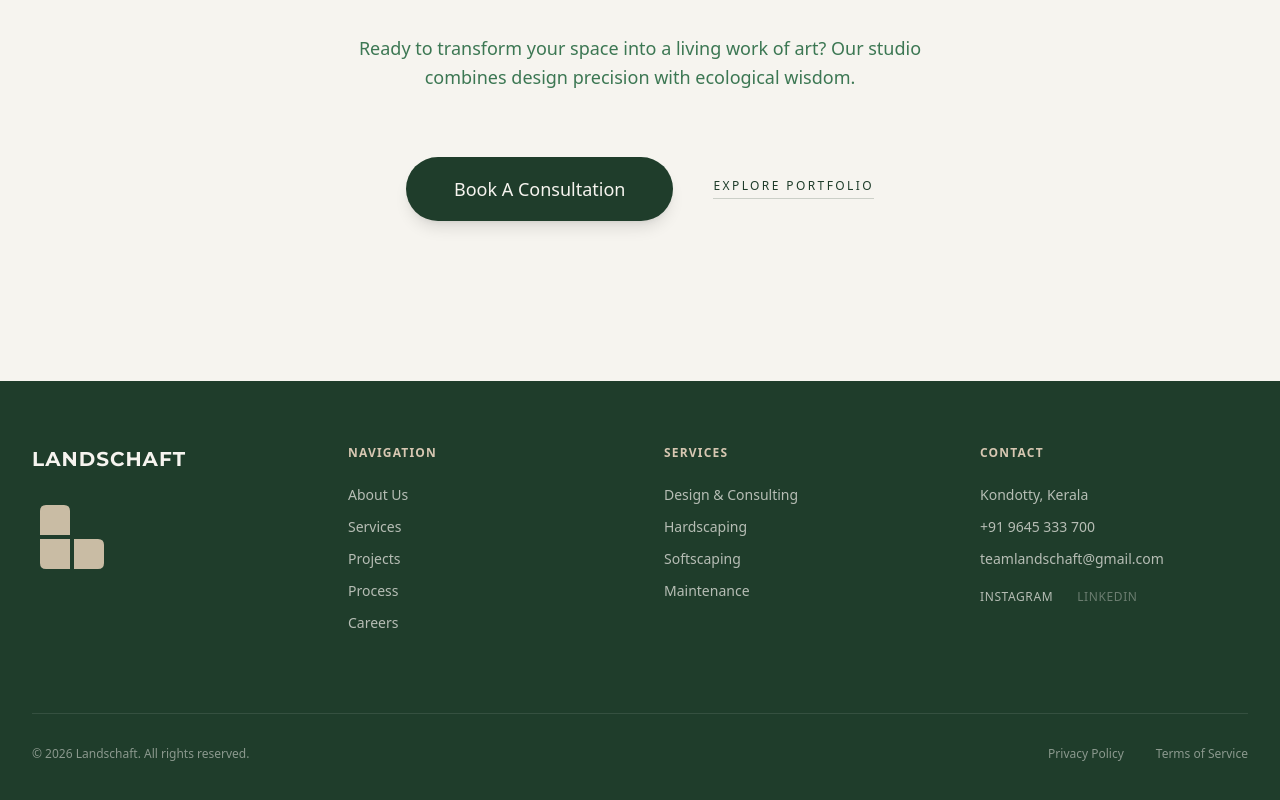
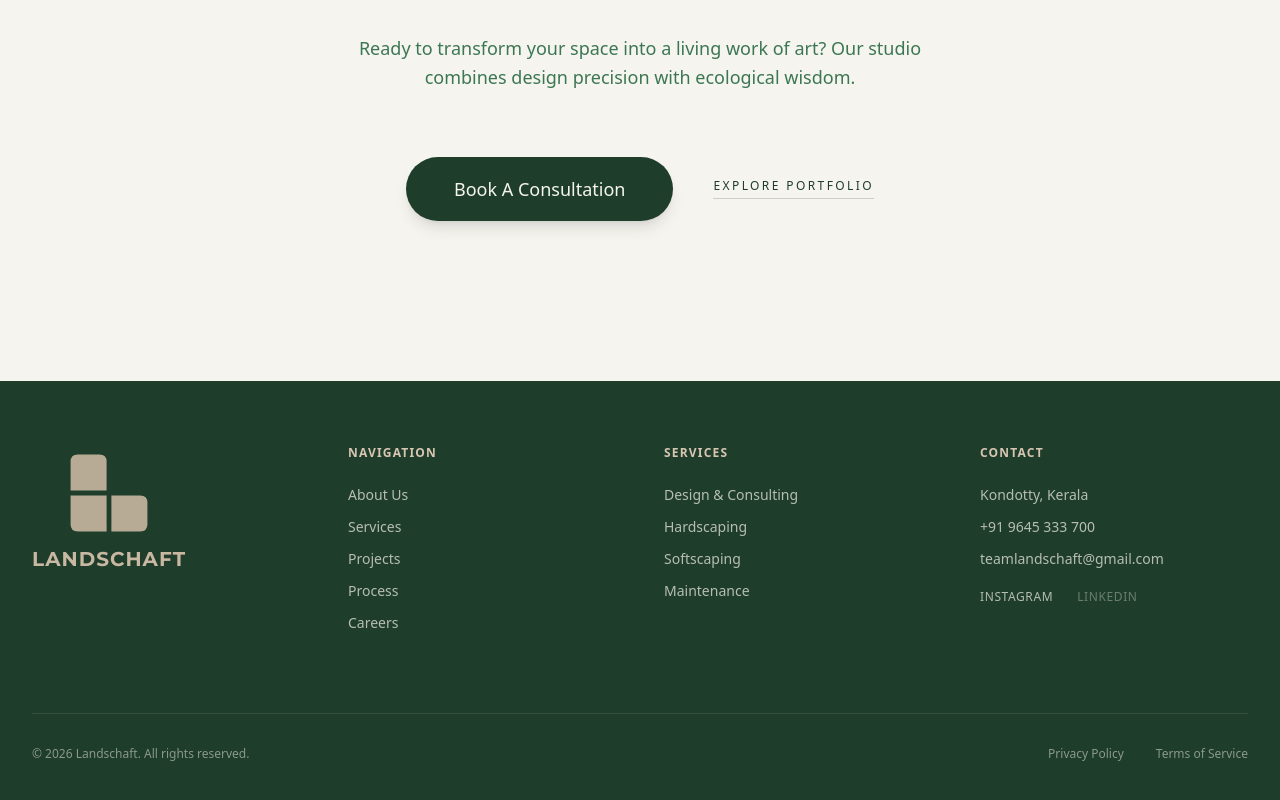
Before and after one commit to riaz-kp/Landschaftnew, a Next.js app: page / in a window 1280 px wide. Shown: the part 4323-5123 px from the top of the page. Built offline with nearby package versions, Linux system fonts and the light colour scheme; no server answers; the database is empty.

Commit message:
logo size

```diff
--- a/components/layout/footer.tsx
+++ b/components/layout/footer.tsx
@@ -14,14 +14,8 @@ export function Footer() {
             <Container>
                 <div className="grid gap-12 md:grid-cols-2 lg:grid-cols-4">
                     <div className="flex flex-col gap-4">
-                        <Link href="/" className="flex flex-col gap-6 group w-fit">
-                            <span
-                                className="text-xl font-bold tracking-[0.05em] transition-opacity group-hover:opacity-80"
-                                style={{ fontFamily: 'var(--font-montserrat), sans-serif' }}
-                            >
-                                LANDSCHAFT
-                            </span>
-                            <div className="relative h-20 w-20 opacity-90 transition-opacity group-hover:opacity-100 brightness-110">
+                        <Link href="/" className="flex flex-col items-center gap-1 group w-fit">
+                            <div className="relative h-24 w-24 opacity-90 transition-opacity group-hover:opacity-100">
                                 <NextImage
                                     src="/logo.svg"
                                     alt="Landschaft Logo Icon"
@@ -29,6 +23,15 @@ export function Footer() {
                                     className="object-contain"
                                 />
                             </div>
+                            <span
+                                className="text-xl font-bold tracking-[0.05em] transition-opacity group-hover:opacity-80 pb-2"
+                                style={{
+                                    fontFamily: 'var(--font-montserrat), sans-serif',
+                                    color: '#C8B8A2'
+                                }}
+                            >
+                                LANDSCHAFT
+                            </span>
                         </Link>
                     </div>
 
```
